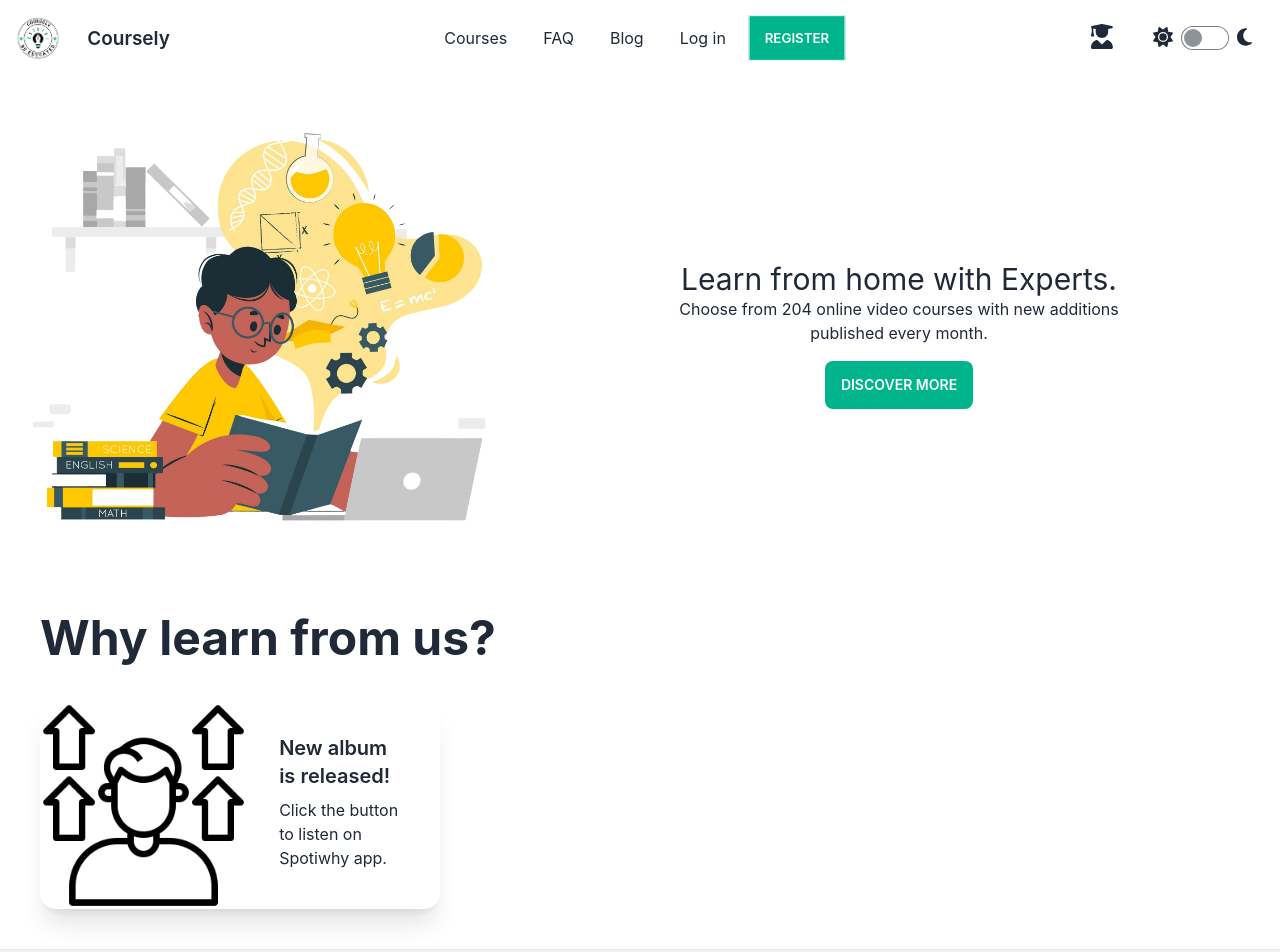
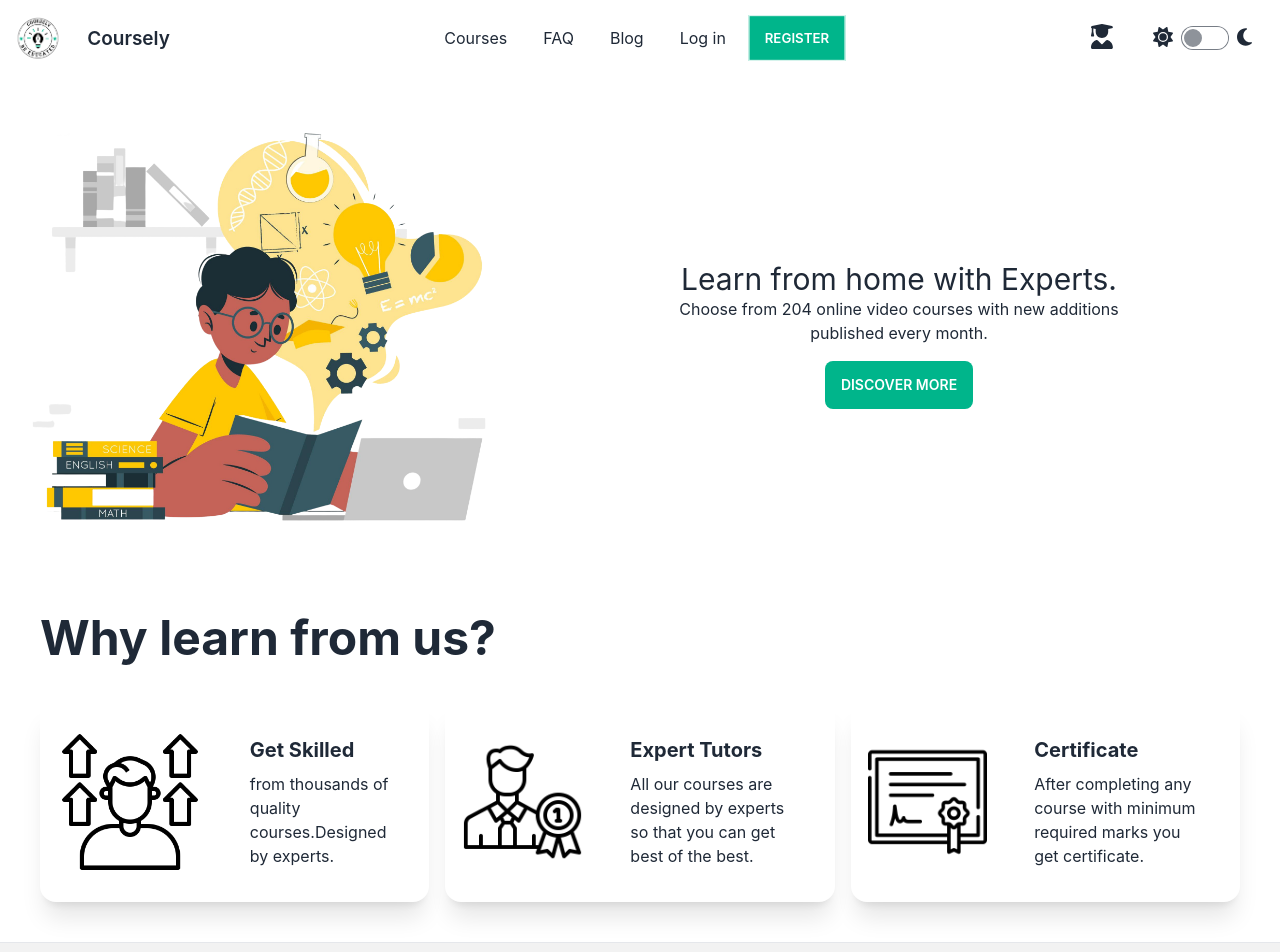
Before and after one commit to amanat-mahmud/Coursely, a React (Create React App) app: page / in a window 1280 px wide. Shown: the top 952 px of the page. Built offline with nearby package versions, Linux system fonts and the light colour scheme; no server answers.

Commit message:
learn from us added

```diff
--- a/src/Pages/Home/LearnCard.js
+++ b/src/Pages/Home/LearnCard.js
@@ -2,11 +2,11 @@ import React from 'react';
 
 const LearnCard = ({title,description,image}) => {
     return (
-        <div className="card lg:card-side bg-base-100 shadow-xl">
-  <figure><img src={image} className='w-full' alt="Album"/></figure>
+        <div className="card lg:card-side bg-base-100 shadow-xl border-2 border-white hover:border-2 hover:border-[#00b58b]">
+  <figure><img src={image} className='w-4/5' alt="Album"/></figure>
   <div className="card-body">
-    <h2 className="card-title">New album is released!</h2>
-    <p>Click the button to listen on Spotiwhy app.</p>
+    <h2 className="card-title font-bold">{title}</h2>
+    <p>{description}</p>
 
   </div>
 </div>
--- a/src/Pages/Home/LearnFromUs.js
+++ b/src/Pages/Home/LearnFromUs.js
@@ -7,10 +7,16 @@ const LearnFromUs = () => {
     return (
         <div className='mb-10 mx-10'>
             <h1 className='text-5xl font-bold mb-10'>Why learn from us?</h1>
-            <div className='grid grid-cols-3'>
-            <LearnCard title={"Skill"}
-            description={"Test"}
+            <div className='grid grid-cols-1 md:grid-cols-2 lg:grid-cols-3 gap-4'>
+            <LearnCard title={"Get Skilled"}
+            description={"from thousands of quality courses.Designed by experts."}
             image={skillUp}></LearnCard>
+            <LearnCard title={"Expert Tutors"}
+            description={"All our courses are designed by experts so that you can get best of the best."}
+            image={expert}></LearnCard>
+            <LearnCard title={"Certificate"}
+            description={"After completing any course with minimum required marks you get certificate."}
+            image={certificate}></LearnCard>
             </div>
 
         </div>
```
